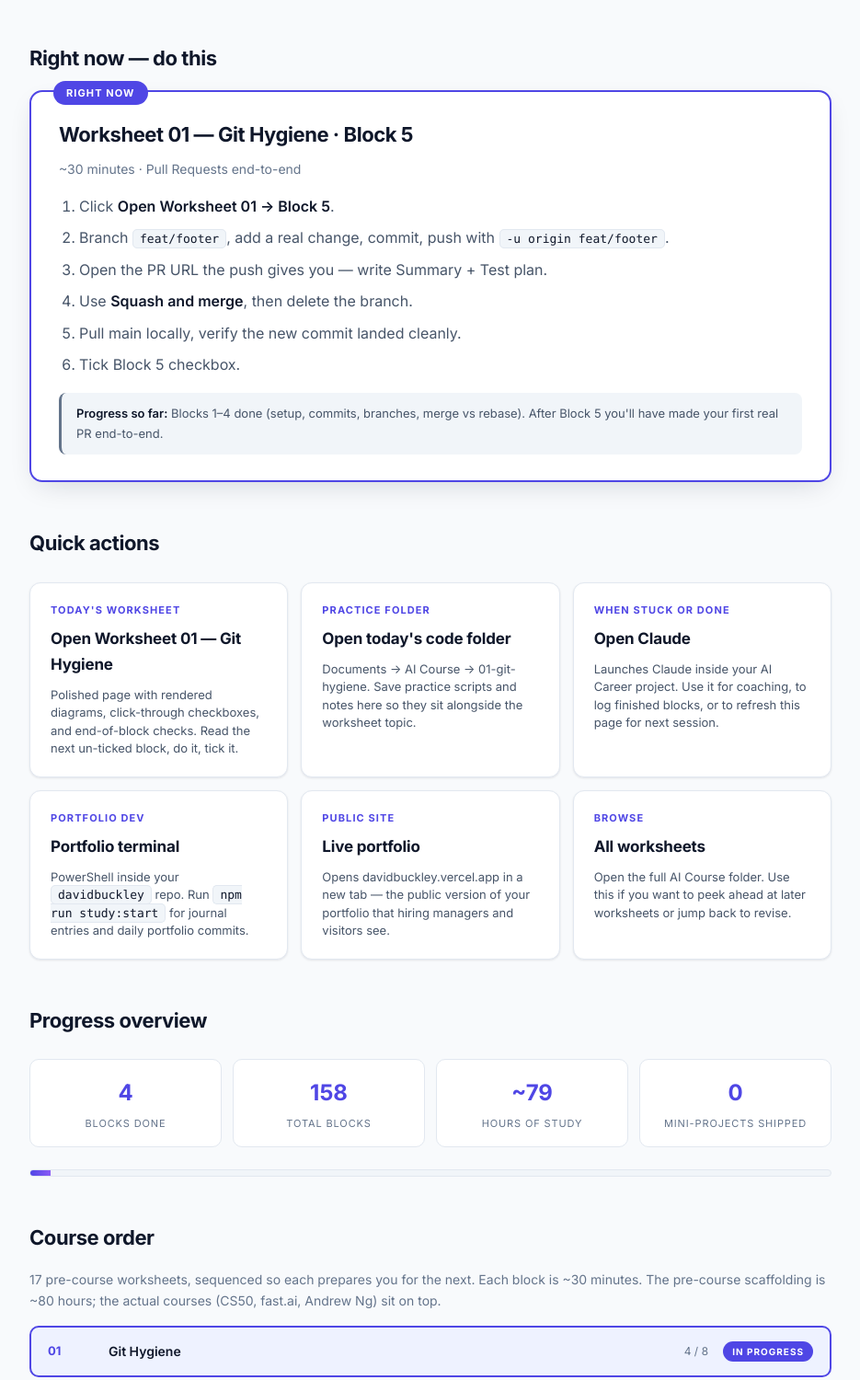
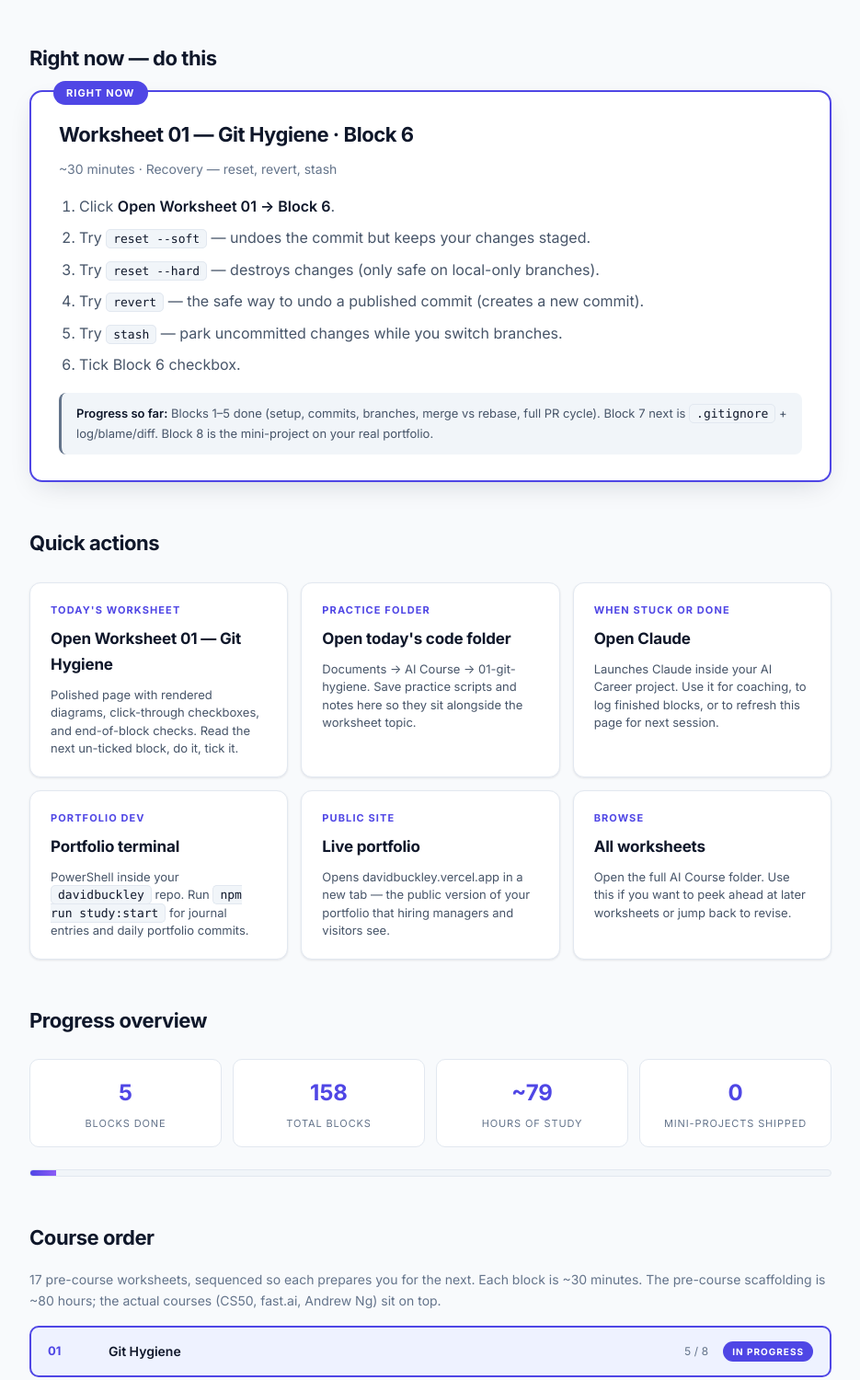
Before and after one commit to Dave-Buckley/ai-course-tracker, a website: page index.html in a window 1280 px wide. Shown: the part 242-1742 px from the top of the page at 92% size, without its empty margins (172-1107 px from the left). Drawn offline with Linux system fonts and the light colour scheme.

Commit message:
chore: block 5 of worksheet 01 complete (PR end-to-end), point hub at block 6

```diff
--- a/index.html
+++ b/index.html
@@ -173,18 +173,18 @@
 
 <h2>Right now — do this</h2>
 <div class="focus-card">
-  <h2>Worksheet 01 — Git Hygiene · Block 5</h2>
-  <p class="focus-meta">~30 minutes · Pull Requests end-to-end</p>
+  <h2>Worksheet 01 — Git Hygiene · Block 6</h2>
+  <p class="focus-meta">~30 minutes · Recovery — reset, revert, stash</p>
   <ol>
-    <li>Click <a href="01-git-hygiene.html#block-5"><strong>Open Worksheet 01 → Block 5</strong></a>.</li>
-    <li>Branch <code>feat/footer</code>, add a real change, commit, push with <code>-u origin feat/footer</code>.</li>
-    <li>Open the PR URL the push gives you — write Summary + Test plan.</li>
-    <li>Use <strong>Squash and merge</strong>, then delete the branch.</li>
-    <li>Pull main locally, verify the new commit landed cleanly.</li>
-    <li>Tick Block 5 checkbox.</li>
+    <li>Click <a href="01-git-hygiene.html#block-6"><strong>Open Worksheet 01 → Block 6</strong></a>.</li>
+    <li>Try <code>reset --soft</code> — undoes the commit but keeps your changes staged.</li>
+    <li>Try <code>reset --hard</code> — destroys changes (only safe on local-only branches).</li>
+    <li>Try <code>revert</code> — the safe way to undo a published commit (creates a new commit).</li>
+    <li>Try <code>stash</code> — park uncommitted changes while you switch branches.</li>
+    <li>Tick Block 6 checkbox.</li>
   </ol>
   <div class="why">
-    <strong>Progress so far:</strong> Blocks 1–4 done (setup, commits, branches, merge vs rebase). After Block 5 you'll have made your first real PR end-to-end.
+    <strong>Progress so far:</strong> Blocks 1–5 done (setup, commits, branches, merge vs rebase, full PR cycle). Block 7 next is <code>.gitignore</code> + log/blame/diff. Block 8 is the mini-project on your real portfolio.
   </div>
 </div>
 
@@ -224,20 +224,20 @@
 
 <h2>Progress overview</h2>
 <div class="stats">
-  <div class="stat"><div class="num">4</div><div class="label">Blocks done</div></div>
+  <div class="stat"><div class="num">5</div><div class="label">Blocks done</div></div>
   <div class="stat"><div class="num">158</div><div class="label">Total blocks</div></div>
   <div class="stat"><div class="num">~79</div><div class="label">Hours of study</div></div>
   <div class="stat"><div class="num">0</div><div class="label">Mini-projects shipped</div></div>
 </div>
 
-<div class="progress-bar"><div class="progress-fill" style="width: 2.5%"></div></div>
+<div class="progress-bar"><div class="progress-fill" style="width: 3.2%"></div></div>
 
 <h2>Course order</h2>
 <p style="color: var(--fg-muted); font-size: 14px;">17 pre-course worksheets, sequenced so each prepares you for the next. Each block is ~30 minutes. The pre-course scaffolding is ~80 hours; the actual courses (CS50, fast.ai, Andrew Ng) sit on top.</p>
 
 <div class="course-list">
   <a class="course-item current" href="01-git-hygiene.html">
-    <span class="num">01</span><span class="name">Git Hygiene</span><span class="blocks">4 / 8</span><span class="pill next">In progress</span>
+    <span class="num">01</span><span class="name">Git Hygiene</span><span class="blocks">5 / 8</span><span class="pill next">In progress</span>
   </a>
   <a class="course-item" href="02-python-basics.html">
     <span class="num">02</span><span class="name">Python Basics</span><span class="blocks">0 / 10</span><span class="pill todo">To do</span>
```
